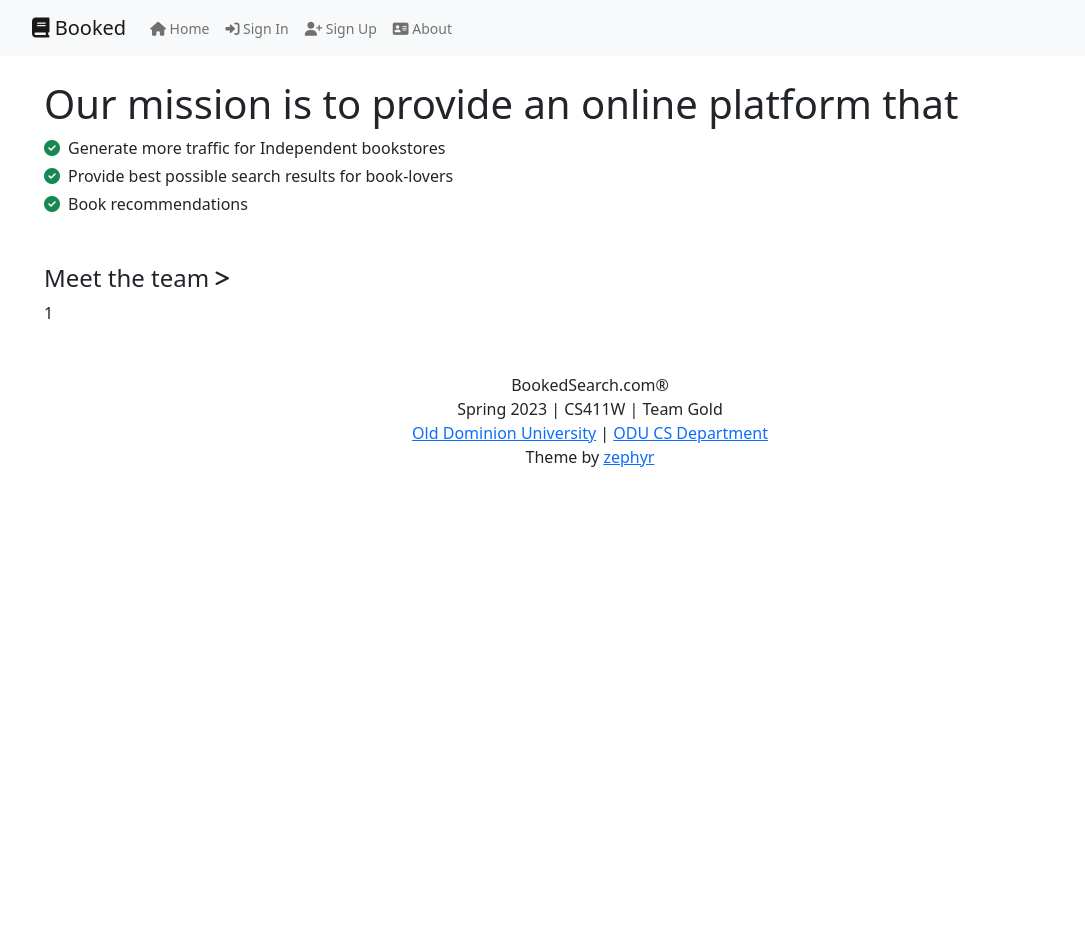
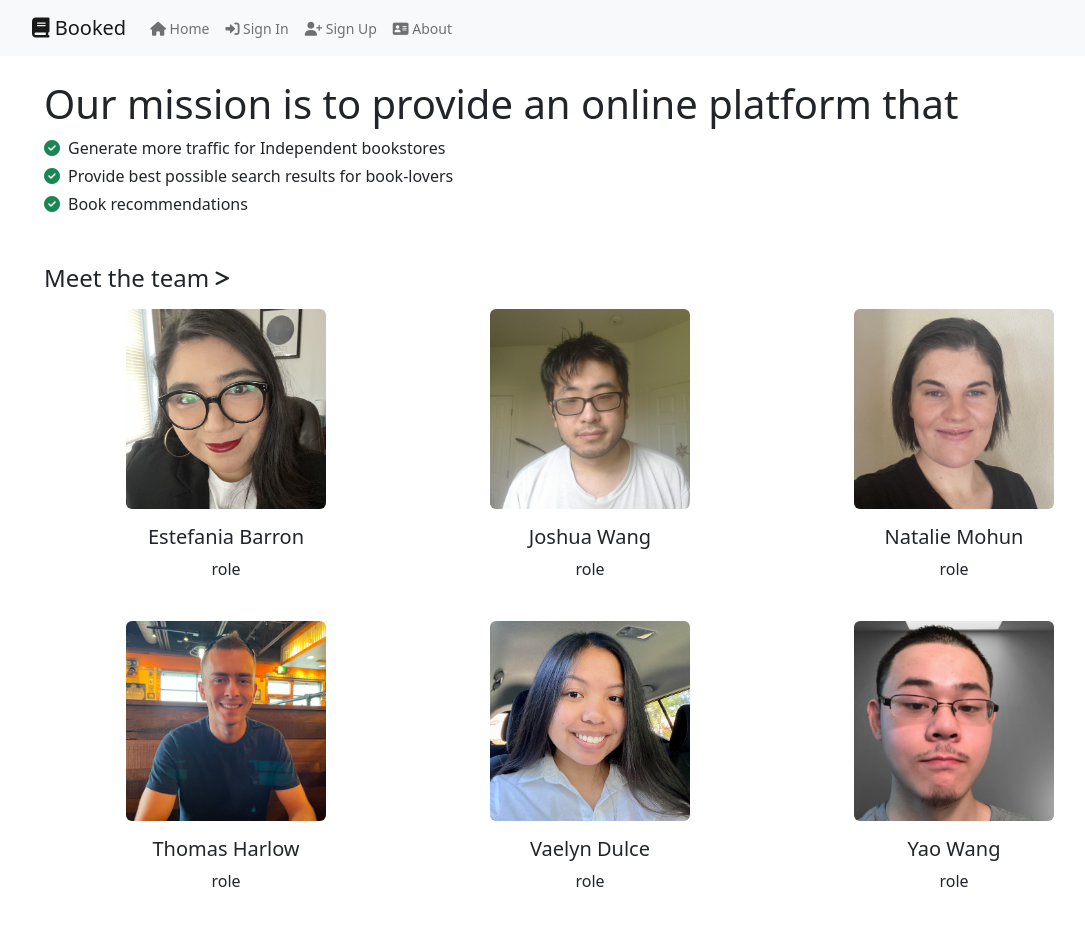
Before and after one commit to lvSojen/2023-Spring-CS411W-GOLD, a React (Create React App) app in the folder frontend/: page /about in a window 1280 px wide. Shown: the top 952 px of the page, without its empty margins (50-1135 px from the left). Before the commit the page ends 800 px from the top, so only its background shows below. Built offline with nearby package versions, Linux system fonts and the light colour scheme.

Commit message:
map the photos

```diff
--- a/frontend/src/components/common/TeamPhoto.js
+++ b/frontend/src/components/common/TeamPhoto.js
@@ -1,14 +1,57 @@
 import React from "react"
-import { Image } from "react-bootstrap"
+import Image from "react-bootstrap/Image"
 
 const images = [
-  { name: "image1", path: "../../assets/images/e.jpg" },
-  { name: "image2", path: "../../assets/images/jo.jpg" },
-  { name: "image3", path: "../../assets/images/e.jpg" },
+  {
+    name: "Estefania Barron",
+    role: "role",
+    description: "This is the first image",
+    path: require("../../assets/images/e.jpg"),
+  },
+  {
+    name: "Joshua Wang",
+    role: "role",
+    description: "This is the first image",
+    path: require("../../assets/images/jo.jpg"),
+  },
+  {
+    name: "Natalie Mohun",
+    role: "role",
+    description: "This is the first image",
+    path: require("../../assets/images/n.jpg"),
+  },
+  {
+    name: "Thomas Harlow",
+    role: "role",
+    description: "This is the first image",
+    path: require("../../assets/images/t.png"),
+  },
+  {
+    name: "Vaelyn Dulce",
+    role: "role",
+    description: "This is the first image",
+    path: require("../../assets/images/v.jpg"),
+  },
+  {
+    name: "Yao Wang",
+    role: "role",
+    description: "This is the first image",
+    path: require("../../assets/images/y.png"),
+  },
 ]
-
 function TeamPhoto() {
-  return <div>1</div>
+  //   const imagePaths = Object.values(images)
+  return (
+    <div className="d-flex flex-wrap text-center">
+      {images.map((image, index) => (
+        <div key={index} className="col-md-4 mb-3">
+          <Image src={image.path} width={200} className="rounded m-2" />
+          <h5 className="my-2">{image.name}</h5>
+          <p>{image.role}</p>
+        </div>
+      ))}
+    </div>
+  )
 }
 
 export default TeamPhoto
```
